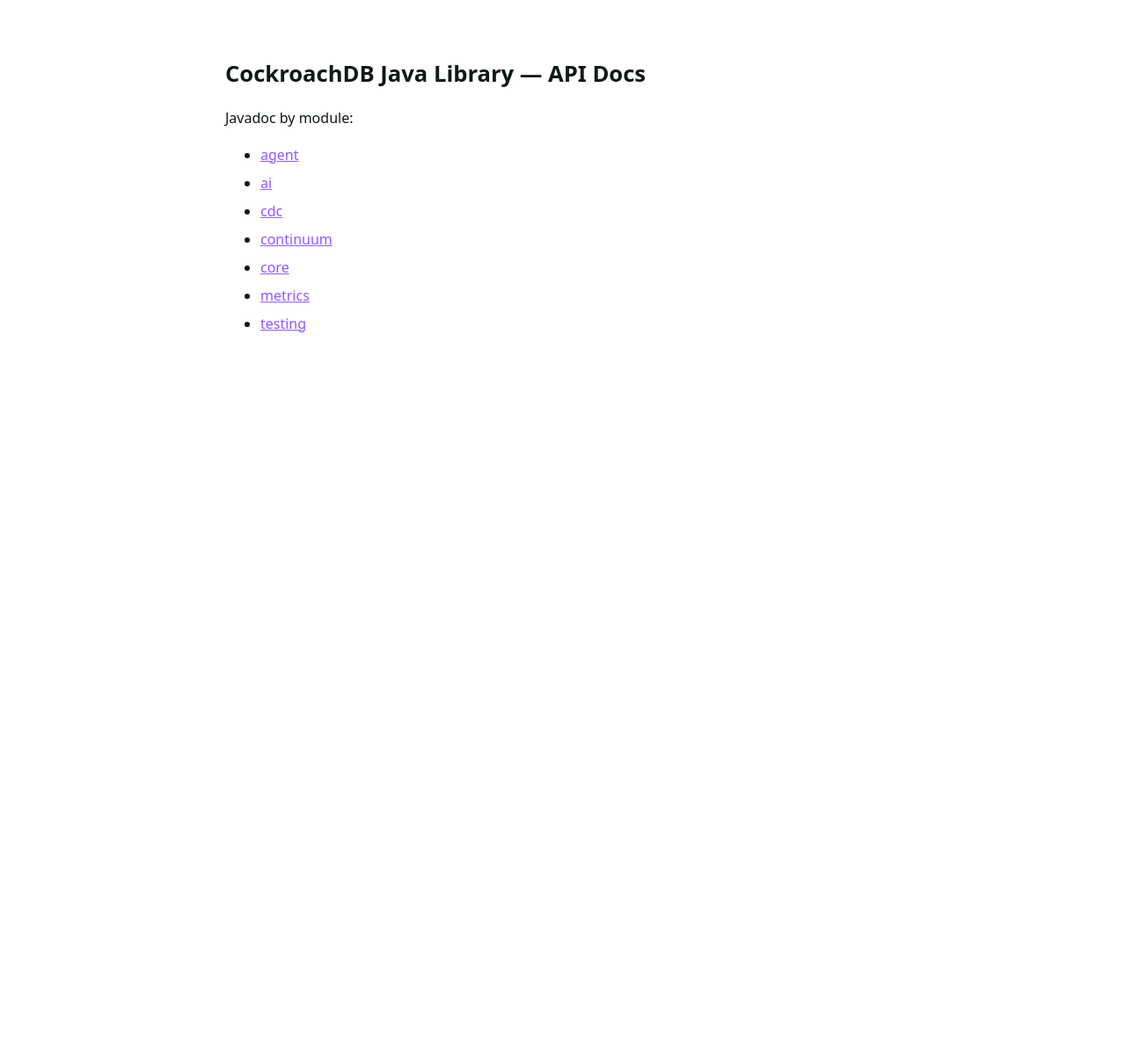
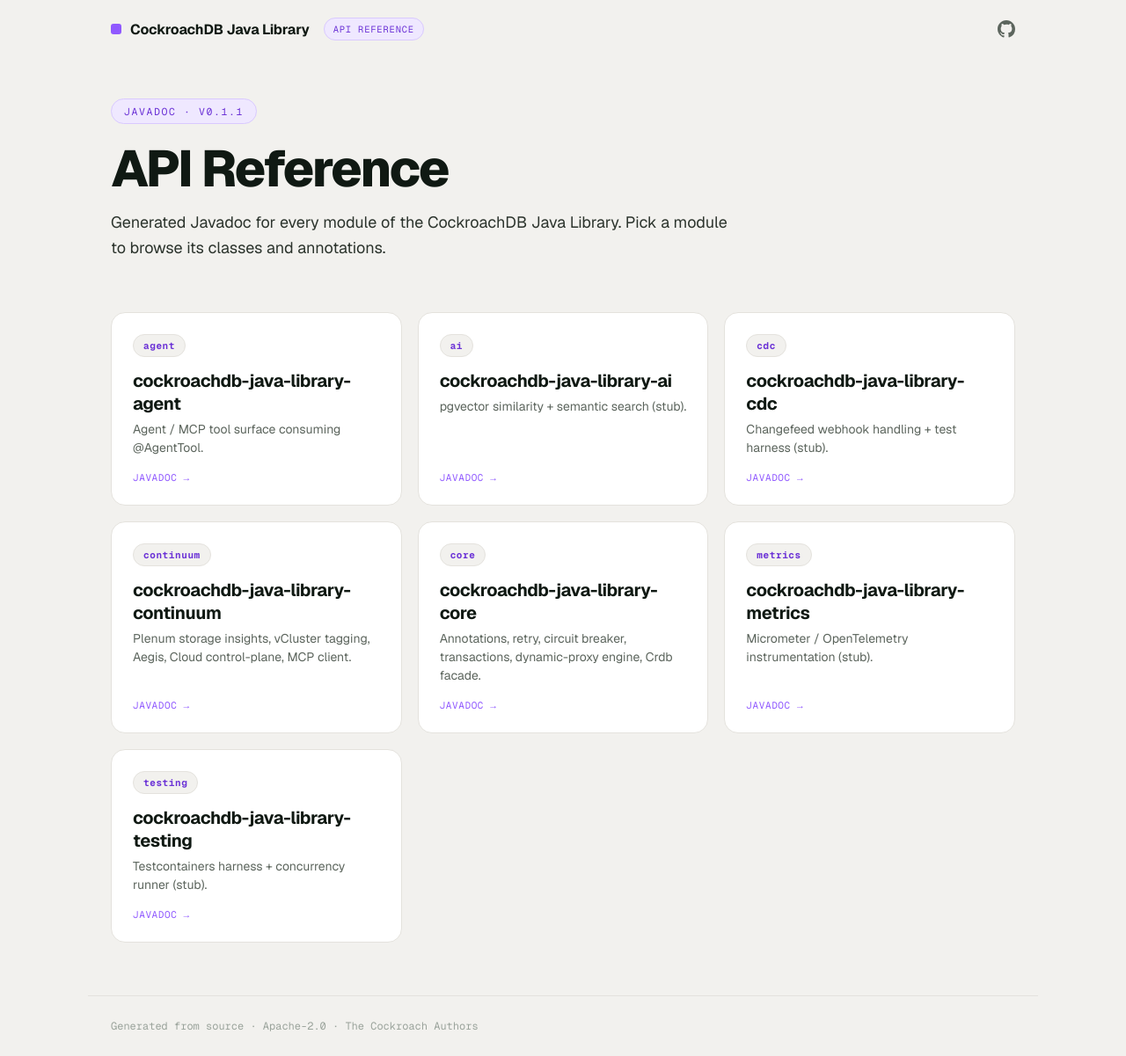
Before and after one commit to cockroachlabs/cockroachdb-java-library, a plain HTML site: page index.html in a window 1280 px wide. Shown: the whole page at 88% size. Before the commit the page ends 800 px from the top, so only its background shows below. Drawn offline with nearby package versions, Linux system fonts and the light colour scheme.

Commit message:
deploy: 35b054af005ddaf46fffe40a65fc95a79c9a5076

```diff
--- a/index.html
+++ b/index.html
@@ -1,13 +1,81 @@
 <!doctype html><html lang="en"><head><meta charset="utf-8">
 <meta name="viewport" content="width=device-width,initial-scale=1">
-<title>CockroachDB Java Library — API Docs</title>
-<style>body{font-family:system-ui,sans-serif;max-width:48rem;margin:4rem auto;padding:0 1.5rem;line-height:1.6;color:#101913}a{color:#9059FF}h1{font-size:1.6rem}li{margin:.4rem 0}</style>
-</head><body><h1>CockroachDB Java Library — API Docs</h1><p>Javadoc by module:</p><ul>
-<li><a href="./agent/">agent</a></li>
-<li><a href="./ai/">ai</a></li>
-<li><a href="./cdc/">cdc</a></li>
-<li><a href="./continuum/">continuum</a></li>
-<li><a href="./core/">core</a></li>
-<li><a href="./metrics/">metrics</a></li>
-<li><a href="./testing/">testing</a></li>
-</ul></body></html>
+<title>CockroachDB Java Library — API Reference</title>
+<link rel="preconnect" href="https://fonts.googleapis.com">
+<link rel="preconnect" href="https://fonts.gstatic.com" crossorigin>
+<link href="https://fonts.googleapis.com/css2?family=Geist:wght@400;500;600;700;800&family=Geist+Mono:wght@400;500;700&display=swap" rel="stylesheet">
+<style>
+  :root{--purple:#9059FF;--purple-dark:#6b32d6;--purple-tint:#efe8ff;--cream:#F2F1EE;--paper:#fff;--ink:#101913;--mute:#5c655d;--faint:#9aa39b;--line:#e4e2dd;--max:1080px;--cu-mono:'Geist Mono',ui-monospace,monospace}
+  *{box-sizing:border-box}
+  body{margin:0;font-family:'Geist',system-ui,sans-serif;background:var(--cream);color:var(--ink);-webkit-font-smoothing:antialiased}
+  a{color:inherit}
+  .nav{max-width:var(--max);margin:0 auto;padding:20px 26px;display:flex;align-items:center;gap:16px}
+  .brand{display:flex;align-items:center;gap:10px;font-weight:700;letter-spacing:-.01em;text-decoration:none}
+  .brand .d{width:12px;height:12px;border-radius:3px;background:var(--purple)}
+  .nav .tag{font-family:var(--cu-mono);font-size:10.5px;letter-spacing:.8px;text-transform:uppercase;color:var(--purple-dark);border:1px solid #d9c9ff;background:var(--purple-tint);padding:5px 10px;border-radius:99px}
+  .nav .gh{margin-left:auto;display:inline-flex;align-items:center;color:var(--mute);transition:.15s}
+  .nav .gh:hover{color:var(--purple)}.nav .gh svg{display:block}
+  .hero{max-width:var(--max);margin:0 auto;padding:46px 26px 10px}
+  .hero .eyebrow{font-family:var(--cu-mono);font-size:11.5px;letter-spacing:1.6px;text-transform:uppercase;color:var(--purple-dark);display:inline-flex;align-items:center;background:var(--purple-tint);border:1px solid #d9c9ff;padding:6px 14px;border-radius:99px}
+  .hero h1{font-size:clamp(34px,6vw,58px);font-weight:800;letter-spacing:-.035em;line-height:1;margin:22px 0 0;color:var(--ink)}
+  .hero p{color:#2b332c;font-size:clamp(15px,2vw,18px);max-width:60ch;margin-top:18px;line-height:1.6}
+  .grid{max-width:var(--max);margin:30px auto 0;padding:0 26px;display:grid;grid-template-columns:repeat(auto-fit,minmax(300px,1fr));gap:18px}
+  .card{position:relative;display:flex;flex-direction:column;border:1px solid var(--line);border-radius:16px;background:var(--paper);padding:24px;transition:.18s}
+  .card:hover{transform:translateY(-3px);border-color:var(--purple);box-shadow:0 18px 40px -24px rgba(80,36,130,.3)}
+  .card-link{position:absolute;inset:0;border-radius:16px;z-index:1;font-size:0;color:transparent}
+  .card>*{position:relative;z-index:2;pointer-events:none}
+  .card .mod{align-self:flex-start;font-family:var(--cu-mono);font-size:11px;font-weight:600;letter-spacing:.6px;color:var(--purple-dark);border:1px solid var(--line);background:var(--cream);padding:5px 11px;border-radius:99px;margin-bottom:14px}
+  .card h3{font-size:20px;font-weight:700;letter-spacing:-.02em;margin:0 0 6px}
+  .card p{color:var(--mute);font-size:14px;line-height:1.5;flex:1;margin:0}
+  .card .go{margin-top:16px;font-family:var(--cu-mono);font-size:11px;letter-spacing:.6px;text-transform:uppercase;color:var(--purple)}
+  footer{max-width:var(--max);margin:60px auto 0;padding:26px;border-top:1px solid var(--line);font-family:var(--cu-mono);font-size:12px;color:var(--faint)}
+</style></head><body>
+<header class="nav">
+  <a class="brand" href="index.html"><span class="d"></span>CockroachDB Java Library</a>
+  <span class="tag">API Reference</span>
+  <a class="gh" href="https://github.com/cockroachlabs/cockroachdb-java-library" target="_blank" rel="noopener" aria-label="Repository on GitHub" title="View on GitHub"><svg viewBox="0 0 16 16" width="20" height="20" fill="currentColor" aria-hidden="true"><path fill-rule="evenodd" d="M8 0C3.58 0 0 3.58 0 8c0 3.54 2.29 6.53 5.47 7.59.4.07.55-.17.55-.38 0-.19-.01-.82-.01-1.49-2.01.37-2.53-.49-2.69-.94-.09-.23-.48-.94-.82-1.13-.28-.15-.68-.52-.01-.53.63-.01 1.08.58 1.23.82.72 1.21 1.87.87 2.33.66.07-.52.28-.87.51-1.07-1.78-.2-3.64-.89-3.64-3.95 0-.87.31-1.59.82-2.15-.08-.2-.36-1.02.08-2.12 0 0 .67-.21 2.2.82a7.6 7.6 0 012-.27c.68 0 1.36.09 2 .27 1.53-1.04 2.2-.82 2.2-.82.44 1.1.16 1.92.08 2.12.51.56.82 1.27.82 2.15 0 3.07-1.87 3.75-3.65 3.95.29.25.54.73.54 1.48 0 1.07-.01 1.93-.01 2.2 0 .21.15.46.55.38A8.01 8.01 0 0016 8c0-4.42-3.58-8-8-8z"/></svg></a>
+</header>
+<section class="hero">
+  <span class="eyebrow">Javadoc · v0.1.1</span>
+  <h1>API Reference</h1>
+  <p>Generated Javadoc for every module of the CockroachDB Java Library. Pick a module to browse its classes and annotations.</p>
+</section>
+<section class="grid">
+<div class="card"><a class="card-link" href="./agent/">agent Javadoc</a>
+  <span class="mod">agent</span>
+  <h3>cockroachdb-java-library-agent</h3>
+  <p>Agent / MCP tool surface consuming @AgentTool.</p>
+  <div class="go">Javadoc →</div></div>
+<div class="card"><a class="card-link" href="./ai/">ai Javadoc</a>
+  <span class="mod">ai</span>
+  <h3>cockroachdb-java-library-ai</h3>
+  <p>pgvector similarity + semantic search (stub).</p>
+  <div class="go">Javadoc →</div></div>
+<div class="card"><a class="card-link" href="./cdc/">cdc Javadoc</a>
+  <span class="mod">cdc</span>
+  <h3>cockroachdb-java-library-cdc</h3>
+  <p>Changefeed webhook handling + test harness (stub).</p>
+  <div class="go">Javadoc →</div></div>
+<div class="card"><a class="card-link" href="./continuum/">continuum Javadoc</a>
+  <span class="mod">continuum</span>
+  <h3>cockroachdb-java-library-continuum</h3>
+  <p>Plenum storage insights, vCluster tagging, Aegis, Cloud control-plane, MCP client.</p>
+  <div class="go">Javadoc →</div></div>
+<div class="card"><a class="card-link" href="./core/">core Javadoc</a>
+  <span class="mod">core</span>
+  <h3>cockroachdb-java-library-core</h3>
+  <p>Annotations, retry, circuit breaker, transactions, dynamic-proxy engine, Crdb facade.</p>
+  <div class="go">Javadoc →</div></div>
+<div class="card"><a class="card-link" href="./metrics/">metrics Javadoc</a>
+  <span class="mod">metrics</span>
+  <h3>cockroachdb-java-library-metrics</h3>
+  <p>Micrometer / OpenTelemetry instrumentation (stub).</p>
+  <div class="go">Javadoc →</div></div>
+<div class="card"><a class="card-link" href="./testing/">testing Javadoc</a>
+  <span class="mod">testing</span>
+  <h3>cockroachdb-java-library-testing</h3>
+  <p>Testcontainers harness + concurrency runner (stub).</p>
+  <div class="go">Javadoc →</div></div>
+</section>
+<footer>Generated from source · Apache-2.0 · The Cockroach Authors</footer>
+</body></html>
```
